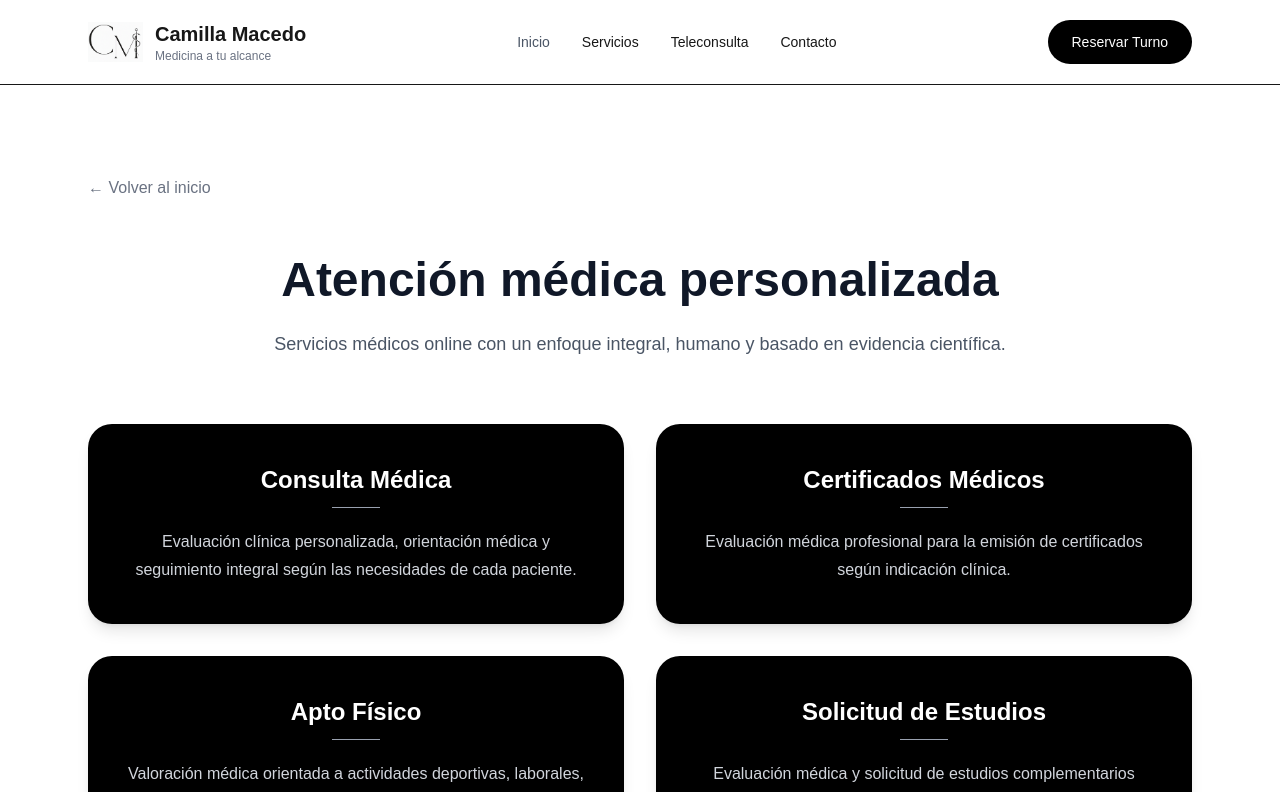
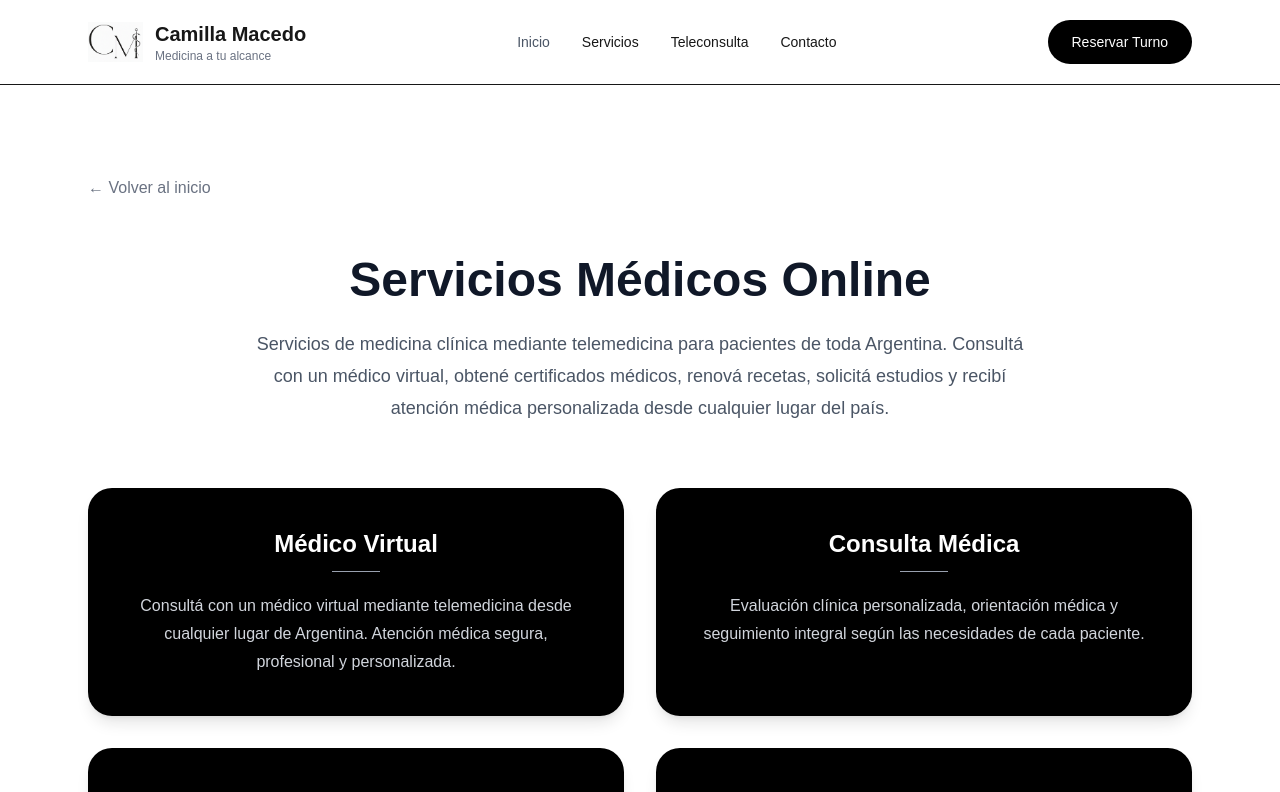
Before and after one commit to camillamacedo/cmmedicina, a Next.js app: page /servicios in a window 1280 px wide. Shown: the top 792 px of the page. Built offline with nearby package versions, Linux system fonts and the light colour scheme.

Commit message:
atualizar servisos

```diff
--- a/app/servicios/page.tsx
+++ b/app/servicios/page.tsx
@@ -3,11 +3,7 @@ import Link from "next/link";
 export default function Servicios() {
   return (
     <main className="min-h-screen bg-white">
-
-
       <div className="mx-auto max-w-6xl px-6 py-20">
-
-
         <Link
           href="/"
           className="text-gray-500 transition hover:text-black"
@@ -15,283 +11,139 @@ export default function Servicios() {
           ← Volver al inicio
         </Link>
 
-
-
-
-
-
         {/* HERO */}
 
         <section className="mt-14 text-center">
-
-
-
-
-
-
-
           <h1 className="mt-5 text-5xl font-bold text-gray-900">
-            Atención médica personalizada
+            Servicios Médicos Online
           </h1>
 
-
-
-
           <p className="mx-auto mt-6 max-w-3xl text-lg leading-8 text-gray-600">
-
-            Servicios médicos online con un enfoque integral,
-            humano y basado en evidencia científica.
-
+            Servicios de medicina clínica mediante telemedicina para pacientes
+            de toda Argentina. Consultá con un médico virtual, obtené
+            certificados médicos, renová recetas, solicitá estudios y recibí
+            atención médica personalizada desde cualquier lugar del país.
           </p>
-
-
         </section>
-
-
-
-
-
-
-
-
 
         {/* SERVICIOS */}
 
         <section className="mt-16 grid gap-8 md:grid-cols-2">
 
+          {/* Médico Virtual */}
 
+          <Link
+            href="/medico-virtual"
+            className="rounded-3xl bg-black p-10 text-center text-white shadow-lg transition hover:-translate-y-1 hover:shadow-xl block"
+          >
+            <h2 className="relative inline-block text-2xl font-semibold">
+              Médico Virtual
 
+              <span className="absolute -bottom-3 left-1/2 h-px w-12 -translate-x-1/2 bg-gray-400"></span>
+            </h2>
 
+            <p className="mt-8 leading-7 text-gray-300">
+              Consultá con un médico virtual mediante telemedicina desde
+              cualquier lugar de Argentina. Atención médica segura,
+              profesional y personalizada.
+            </p>
+          </Link>
 
           {/* Consulta */}
 
           <div className="rounded-3xl bg-black p-10 text-center text-white shadow-lg transition hover:-translate-y-1 hover:shadow-xl">
-
-
             <h2 className="relative inline-block text-2xl font-semibold">
-
               Consulta Médica
 
               <span className="absolute -bottom-3 left-1/2 h-px w-12 -translate-x-1/2 bg-gray-400"></span>
-
             </h2>
 
-
-
             <p className="mt-8 leading-7 text-gray-300">
-
-              Evaluación clínica personalizada,
-              orientación médica y seguimiento integral
-              según las necesidades de cada paciente.
-
+              Evaluación clínica personalizada, orientación médica y
+              seguimiento integral según las necesidades de cada paciente.
             </p>
-
-
           </div>
-
-
-
-
-
-
-
-
 
           {/* Certificados */}
 
           <div className="rounded-3xl bg-black p-10 text-center text-white shadow-lg transition hover:-translate-y-1 hover:shadow-xl">
-
-
             <h2 className="relative inline-block text-2xl font-semibold">
-
               Certificados Médicos
 
               <span className="absolute -bottom-3 left-1/2 h-px w-12 -translate-x-1/2 bg-gray-400"></span>
-
             </h2>
 
-
-
             <p className="mt-8 leading-7 text-gray-300">
-
-              Evaluación médica profesional para la
-              emisión de certificados según indicación clínica.
-
+              Evaluación médica profesional para la emisión de certificados
+              médicos cuando exista indicación clínica.
             </p>
-
-
           </div>
-
-
-
-
-
-
-
-
 
           {/* Apto físico */}
 
           <div className="rounded-3xl bg-black p-10 text-center text-white shadow-lg transition hover:-translate-y-1 hover:shadow-xl">
-
-
             <h2 className="relative inline-block text-2xl font-semibold">
-
               Apto Físico
 
               <span className="absolute -bottom-3 left-1/2 h-px w-12 -translate-x-1/2 bg-gray-400"></span>
-
             </h2>
 
-
-
             <p className="mt-8 leading-7 text-gray-300">
-
-              Valoración médica orientada a actividades
-              deportivas, laborales, universitarias y requerimientos específicos.
-
+              Valoración médica orientada a actividades deportivas,
+              laborales, universitarias y requerimientos específicos.
             </p>
-
-
           </div>
-
-
-
-
-
-
-
-
 
           {/* Estudios */}
 
           <div className="rounded-3xl bg-black p-10 text-center text-white shadow-lg transition hover:-translate-y-1 hover:shadow-xl">
-
-
             <h2 className="relative inline-block text-2xl font-semibold">
-
               Solicitud de Estudios
 
               <span className="absolute -bottom-3 left-1/2 h-px w-12 -translate-x-1/2 bg-gray-400"></span>
-
             </h2>
 
-
-
             <p className="mt-8 leading-7 text-gray-300">
-
-              Evaluación médica y solicitud de estudios
-              complementarios cuando estén indicados.
-
+              Evaluación médica y solicitud de estudios complementarios
+              cuando estén indicados.
             </p>
-
-
           </div>
-
-
-
-
-
-
-
-
 
           {/* Recetas */}
 
           <div className="rounded-3xl bg-black p-10 text-center text-white shadow-lg md:col-span-2 transition hover:-translate-y-1 hover:shadow-xl">
-
-
             <h2 className="relative inline-block text-2xl font-semibold">
-
               Renovación de Recetas Médicas
 
               <span className="absolute -bottom-3 left-1/2 h-px w-12 -translate-x-1/2 bg-gray-400"></span>
-
             </h2>
 
-
-
             <p className="mx-auto mt-8 max-w-3xl leading-7 text-gray-300">
-
-              Seguimiento de tratamientos previamente indicados,
-              evaluación médica y renovación de medicación
-              según criterio profesional.
-
+              Seguimiento de tratamientos previamente indicados, evaluación
+              médica y renovación de medicación según criterio profesional.
             </p>
-
-
           </div>
-
-
-
-
-
         </section>
-
-
-
-
-
-
-
-
 
         {/* CTA */}
 
         <section className="mt-20 rounded-3xl bg-gray-50 p-12 text-center">
-
-
           <h2 className="text-3xl font-semibold text-gray-900">
-
             ¿Necesitás atención médica?
-
           </h2>
 
-
-
-
           <p className="mt-4 text-gray-600">
-
-            Reservá tu consulta de manera rápida,
-            segura y sencilla.
-
+            Reservá tu consulta de manera rápida, segura y sencilla.
           </p>
 
-
-
-
           <Link
-
             href="/reservar"
-
-            className="
-              mt-8
-              inline-block
-              rounded-full
-              bg-black
-              px-10
-              py-4
-              font-semibold
-              text-white
-              transition
-              hover:bg-gray-800
-            "
-
+            className="mt-8 inline-block rounded-full bg-black px-10 py-4 font-semibold text-white transition hover:bg-gray-800"
           >
-
             Reservar turno
-
           </Link>
-
-
         </section>
-
-
-
-
       </div>
-
-
     </main>
   );
 }
```
